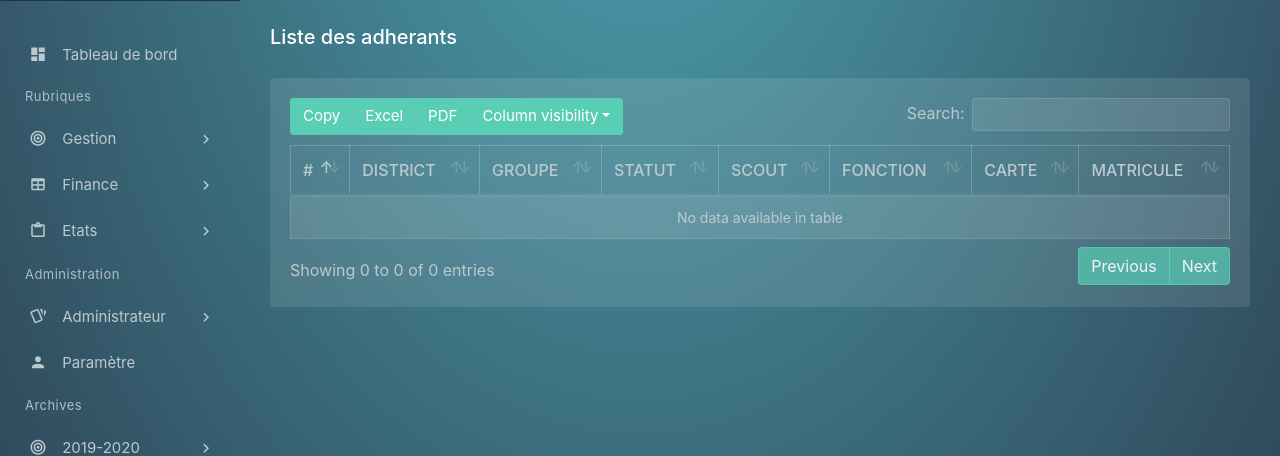
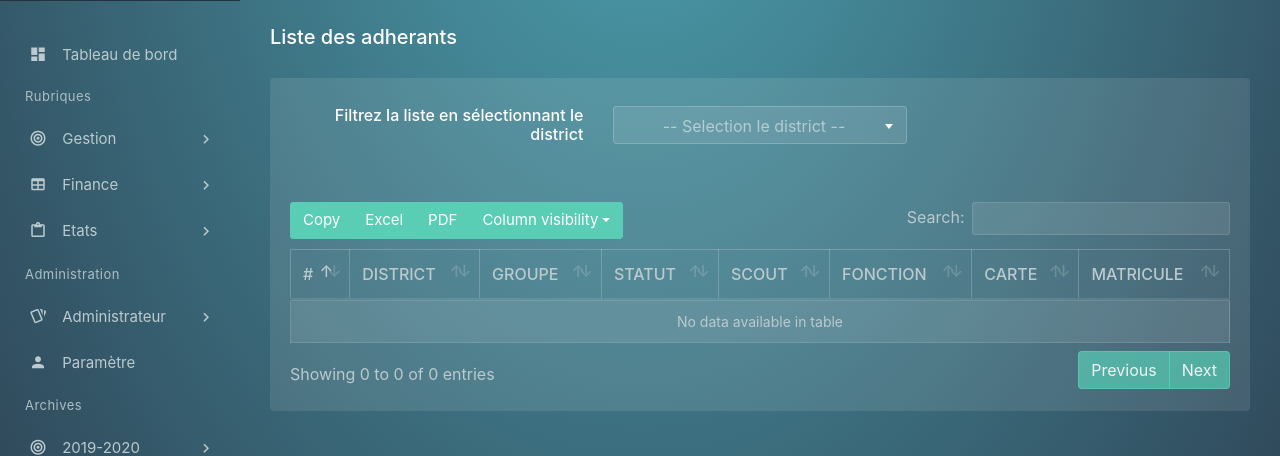
Before and after one commit to delrodie/sygesca3, a Symfony app: template templates/archive/district.html.twig in a window 1280 px wide. Shown: the part 74-530 px from the top of the page. Run offline with Twig, Linux system fonts and the light colour scheme; the template is opened without the code that fills it, so the values that code supplies are empty; some libraries are stand-ins or nearby versions.

Commit message:
Modif archives

```diff
--- a/src/Controller/ArchiveController.php
+++ b/src/Controller/ArchiveController.php
@@ -108,6 +108,8 @@ class ArchiveController extends AbstractController
             'annee' => $annee,
             //'cotisations' => $this->cotisationRepository->findBy(['annee'=>$annee]),
             'listes' => $listes,
+            'region' => $this->getDoctrine()->getRepository(Region::class)->findOneBy(['id'=>$region]),
+            'districts' => $this->getDoctrine()->getRepository(District::class)->findBy([],['nom'=>"ASC"])
         ]);
     }
 }
--- a/templates/archive/district.html.twig
+++ b/templates/archive/district.html.twig
@@ -15,6 +15,22 @@
             <div class="col-md-12">
                 <div class="card">
                     <div class="card-body">
+                        <div class="row mt-2 mb-5">
+                            <div class="col-md-4 text-right">
+                                <h6>Filtrez la liste en sélectionnant le district</h6>
+                            </div>
+                            <div class="col-md-4 text-center">
+                                <form action="{{ path('archive_district', {'annee': annee, 'region': region.slug}) }}" onchange="this.submit()">
+                                    <select name="archive_district" id="" class="form-control select">
+                                        <option value="">-- Selection le district --</option>
+                                        <option value=""></option>
+                                        {% for district in districts %}
+                                            <option value="{{ district.id }}">{{ district.nom }}</option>
+                                        {% endfor %}
+                                    </select>
+                                </form>
+                            </div>
+                        </div>
 
                         <table id="datatable-buttons" class="table table-striped table-bordered" cellspacing="0" width="100%">
                             <thead>
```
